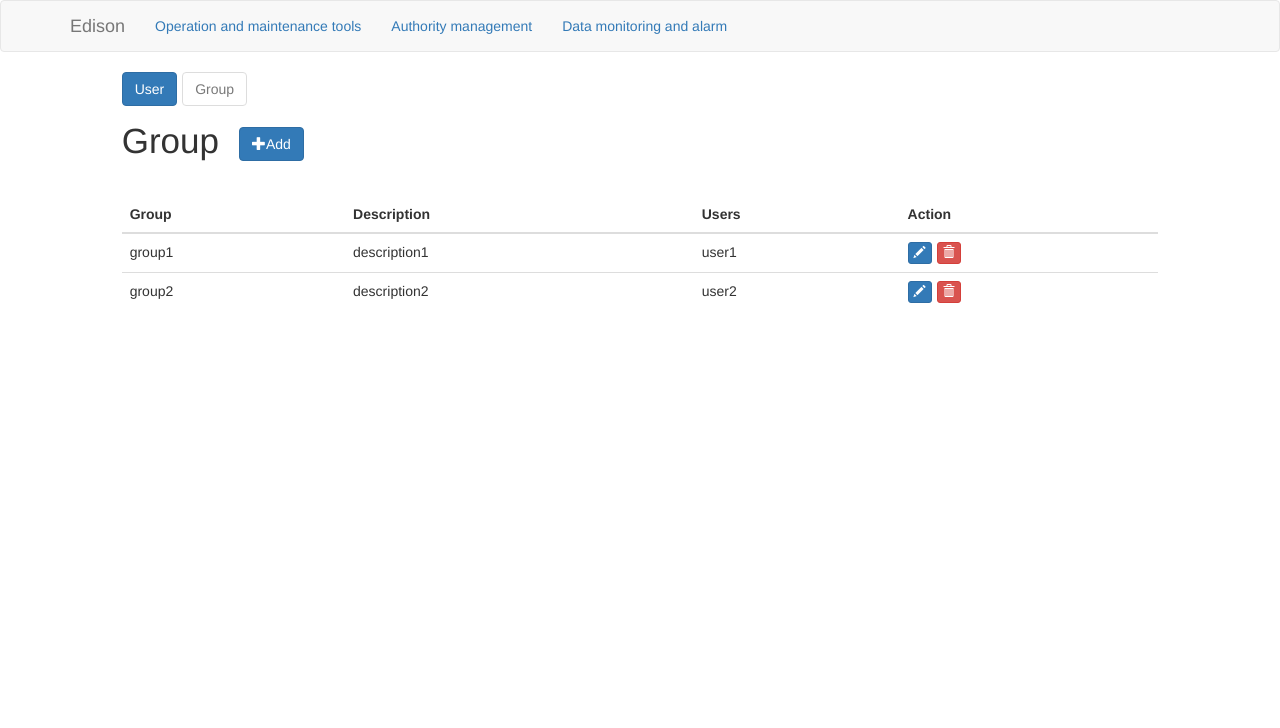
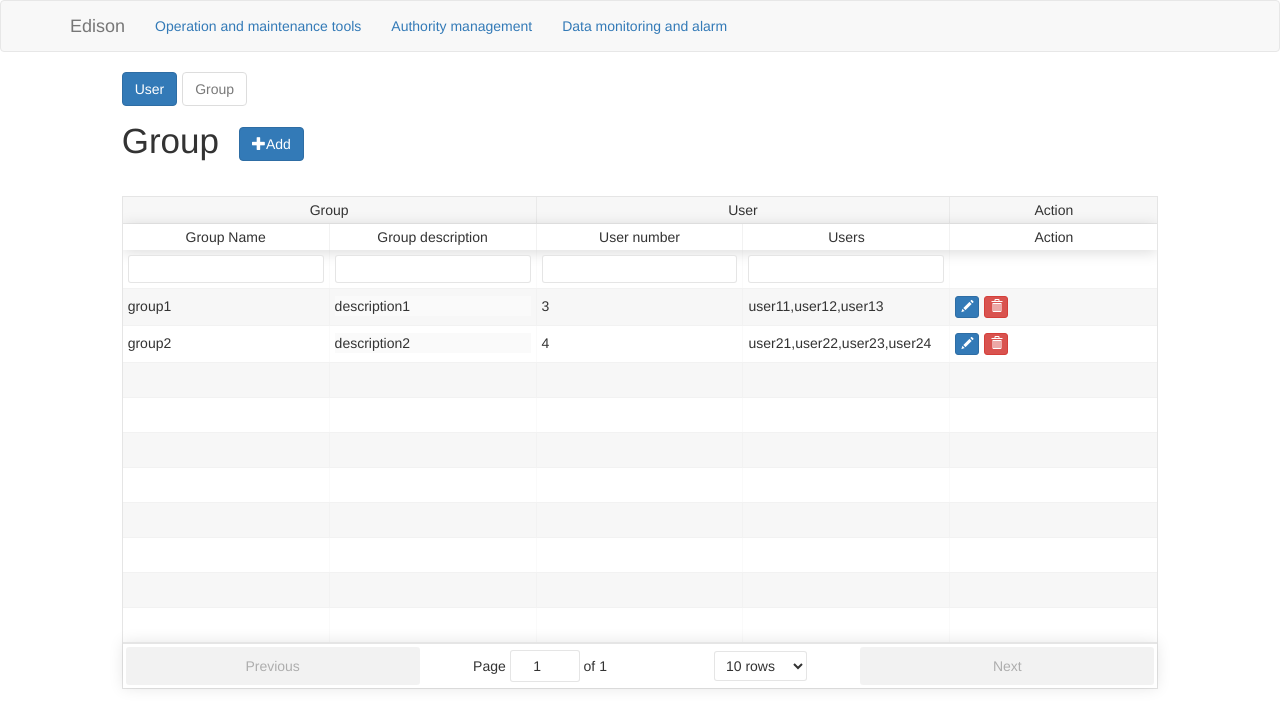
Before and after one commit to LoganJunjieSheng/Edison, a React (Create React App) app in the folder assets/: page /authority in a window 1280 px wide. Shown: the top 728 px of the page. Built offline with nearby package versions, Linux system fonts and the light colour scheme.

Commit message:
am rebuild

```diff
--- a/assets/package.json
+++ b/assets/package.json
@@ -8,7 +8,9 @@
     "echarts-for-react": "^2.0.3",
     "react": "^16.2.0",
     "react-dom": "^16.2.0",
-    "react-scripts": "1.0.17"
+    "react-scripts": "1.0.17",
+    "react-select": "^1.2.0",
+    "react-table": "^6.7.6"
   },
   "scripts": {
     "start": "react-scripts start",
--- a/assets/src/javascripts/authorityManagement.jsx
+++ b/assets/src/javascripts/authorityManagement.jsx
@@ -3,7 +3,8 @@ import { Button, ButtonToolbar, Col, Glyphicon, Modal, Table, Panel, ListGroup,
 import UserAndGroup from './components/userAndGroup'
 import GroupRow from './components/groupRow'
 import UserRow from './components/userRow'
-
+import Select from 'react-select';
+import 'react-select/dist/react-select.css';
 import '../stylesheets/index.css'
 import { stat } from 'fs';
 export default class Authority extends React.PureComponent {
@@ -14,22 +15,34 @@ export default class Authority extends React.PureComponent {
             userList: [],
             activeList: [],
             userOrGroup: 'group',
+            optionsUser: [
+                { label: 'user11', value: 'user11' },
+                { label: 'user12', value: 'user12' },
+                { label: 'user13', value: 'user13' },
+                { label: 'user21', value: 'user21' },
+                { label: 'user23', value: 'user22' },
+                { label: 'user23', value: 'user23' },
+                { label: 'user24', value: 'user24' },
+            ],
             modalDelete: {
                 show: false,
                 type: '',
                 value: '',
+                index: null,
             },
             modalEditGroup: {
                 show: false,
                 type: '',
                 value: '',
                 data: [],
-                userInput: '',
+                index: null,
             },
             modalAddGroup: {
+                buttonControl: 'true',
+                groupNameControl: 'error',
                 show: false,
                 groupName: '',
-                userInput: '',
+                description: '',
                 data: [],
             },
         }
@@ -40,13 +53,15 @@ export default class Authority extends React.PureComponent {
                 type: 'group',
                 group: 'group1',
                 description: 'description1',
-                users: 'user1',
+                userNumber: 3,
+                userList: ['user11', 'user12', 'user13']
             },
             {
                 type: 'group',
                 group: 'group2',
                 description: 'description2',
-                users: 'user2',
+                userNumber: 4,
+                userList: ['user21', 'user22', 'user23', 'user24']
             },
         ];
         const user = [
@@ -108,77 +123,64 @@ export default class Authority extends React.PureComponent {
             modalAddGroup: modalAddGroup,
         })
     }
-    deleteRow = (type, value) => {
+
+
+    descriptionOnchange = (data, cellInfo) => {
+        let activeList = this.state.activeList.slice(0);
+        activeList[cellInfo.index][cellInfo.column.id] = data;
+        this.setState({ activeList });
+    }
+    //group delete group
+    modalDeleteGroup = (cellInfo) => {
         // console.log(type + '_' + value)
         let modalDelete = Object.assign({}, this.state.modalDelete);
         modalDelete.show = true;
-        modalDelete.type = type;
-        modalDelete.value = value;
-
+        modalDelete.type = 'group';
+        modalDelete.value = cellInfo.original.group;
+        modalDelete.index = cellInfo.index;
         this.setState({
-            modalDelete: modalDelete
+            modalDelete
         })
     }
-    delete = () => {
+    deleteGroupOver = () => {
         let modalDelete = Object.assign({}, this.state.modalDelete);
+        let activeList = this.state.activeList.slice(0);
+        activeList.splice(modalDelete.index, 1);
         modalDelete.show = false;
         console.log(modalDelete)
         this.setState({
-            modalDelete: modalDelete
+            modalDelete: modalDelete,
+            activeList: activeList,
         })
     }
     //group add user
-    modalEditGroup = (type, value) => {
+    modalEditGroup = (cellInfo) => {
         // console.log(type + '_' + value + ' editRow')
         let modalEditGroup = Object.assign({}, this.state.modalEditGroup);
         modalEditGroup.show = true;
-        modalEditGroup.type = type;
-        modalEditGroup.value = value;
-        modalEditGroup.data = ['user11', 'user22', 'user33'];
+        modalEditGroup.type = 'group';
+        modalEditGroup.value = cellInfo.original.group;
+        modalEditGroup.data = cellInfo.original.userList.split(',');
+        modalEditGroup.index = cellInfo.index;
         this.setState({
             modalEditGroup
         })
     }
-    handleGroupInputUser = (e) => {
+    editGroupOnchange = (e) => {
         let modalEditGroup = Object.assign({}, this.state.modalEditGroup);
-        modalEditGroup.userInput = e.target.value;
-        this.setState({ modalEditGroup: modalEditGroup })
+        const temp = e.map((item) => item.value)
+        modalEditGroup.data = temp;
+        this.setState({ modalEditGroup })
     }
-    groupAddUser = () => {
-        let repeat = 0;
-        if (this.state.modalEditGroup.userInput) {
-            let modalEditGroup = Object.assign({}, this.state.modalEditGroup);
-            modalEditGroup.data.map((item, index) => {
-                if ((item === this.state.modalEditGroup.userInput)) {
-                    repeat = 1;
-                }
-            })
-            if (!repeat) {
-                modalEditGroup.data.unshift(modalEditGroup.userInput);
-                modalEditGroup.userInput = '';
-                this.setState({
-                    modalEditGroup: modalEditGroup
-                })
-            }
-        }
-
-    }
-    groupDeleteUser = (username) => {
+    editGroupOver = () => {
         let modalEditGroup = Object.assign({}, this.state.modalEditGroup);
-        modalEditGroup.data.map((item, index) => {
-            if (item === username) {
-                modalEditGroup.data.splice(index, 1);
-            }
-        })
-        this.setState({
-            modalEditGroup: modalEditGroup
-        })
-    }
-    editGroup = () => {
-        let modalEditGroup = Object.assign({}, this.state.modalEditGroup);
+        let activeList = this.state.activeList.slice(0);
+        const group = modalEditGroup.value;
+        activeList[modalEditGroup.index].userList = modalEditGroup.data;
         modalEditGroup.show = false;
         this.setState({
-            modalEditGroup: modalEditGroup
+            modalEditGroup: modalEditGroup,
+            activeList: activeList,
         })
     }
     //group add group
@@ -189,55 +191,60 @@ export default class Authority extends React.PureComponent {
             modalAddGroup
         })
     }
-    grouplistAddGroupName = (e) => {
+    addGroupOnchangeGroupname = (e) => {
         let modalAddGroup = Object.assign({}, this.state.modalAddGroup);
+        let activeList = this.state.activeList;
+
         modalAddGroup.groupName = e.target.value;
+        for (let i = 0; i < activeList.length; i++) {
+            console.log(activeList[i])
+            if (activeList[i].group !== e.target.value && e.target.value !== '') {
+                modalAddGroup.groupNameControl = 'success';
+                modalAddGroup.buttonControl = false;
+            } else {
+                modalAddGroup.groupNameControl = 'error';
+                modalAddGroup.buttonControl = true;
+                break;
+            }
+        }
         this.setState({ modalAddGroup })
     }
-    grouplistAddUserName = (e) => {
+    addGroupOnchangeDescription = (e) => {
         let modalAddGroup = Object.assign({}, this.state.modalAddGroup);
-        modalAddGroup.userInput = e.target.value;
+        modalAddGroup.description = e.target.value;
         this.setState({ modalAddGroup })
     }
-    grouplistAddUser = () => {
-        let repeat = 0;
-        if (this.state.modalAddGroup.userInput) {
-            let modalAddGroup = Object.assign({}, this.state.modalAddGroup);
-            modalAddGroup.data.map((item, index) => {
-                if ((item === this.state.modalAddGroup.userInput)) {
-                    repeat = 1;
-                }
-            })
-            if (!repeat) {
-                modalAddGroup.data.unshift(modalAddGroup.userInput);
-                modalAddGroup.userInput = '';
-                this.setState({
-                    modalAddGroup
-                })
-            }
+    addGroupOnchangeUser = (e) => {
+        let modalAddGroup = Object.assign({}, this.state.modalAddGroup);
+        const temp = e.map((item) => item.value)
+        modalAddGroup.data = temp;
+        this.setState({ modalAddGroup })
+    }
+    addGroupOver = () => {
+        let modalAddGroup = Object.assign({}, this.state.modalAddGroup);
+        let activeList = this.state.activeList.slice(0);
+        const temp = {
+            type: 'group',
+            group: modalAddGroup.groupName,
+            description: modalAddGroup.description,
+            userNumber: modalAddGroup.data.length,
+            userList: modalAddGroup.data,
         }
-    }
-    grouplistDeleteUser = (username) => {
-        let modalAddGroup = Object.assign({}, this.state.modalAddGroup);
-        modalAddGroup.data.map((item, index) => {
-            if (item === username) {
-                modalAddGroup.data.splice(index, 1);
-            }
-        })
-        this.setState({ modalAddGroup })
-
-    }
-    grouplistAdd=()=>{
-        let modalAddGroup = Object.assign({}, this.state.modalAddGroup);
-        modalAddGroup.show = false;
+        activeList.unshift(temp);
+        modalAddGroup = {
+            show: false,
+            groupName: '',
+            description: '',
+            data: [],
+        }
         this.setState({
-            modalAddGroup
+            modalAddGroup: modalAddGroup,
+            activeList: activeList,
         })
     }
 
 
     render() {
-        console.log(this.state)
         let renderModalDelete = () => {
             return (
                 <Modal
@@ -252,7 +259,7 @@ export default class Authority extends React.PureComponent {
                     </Modal.Body>
                     <Modal.Footer>
                         <Button onClick={this.close}>Cannel</Button>
-                        <Button bsStyle="primary" onClick={this.delete}>Delete</Button>
+                        <Button bsStyle="primary" onClick={this.deleteGroupOver}>Delete</Button>
                     </Modal.Footer>
                 </Modal>
             )
@@ -267,32 +274,22 @@ export default class Authority extends React.PureComponent {
                         <Modal.Title>Edit the <span className='strong'>{this.state.modalEditGroup.value}</span>({this.state.modalEditGroup.type}) </Modal.Title>
                     </Modal.Header>
                     <Modal.Body>
-                        <Panel header="User List">
-                            <FormGroup>
-                                <InputGroup>
-                                    <InputGroup.Button>
-                                        <Button onClick={this.groupAddUser} bsStyle='primary'><Glyphicon glyph="plus" />Add</Button>
-                                    </InputGroup.Button>
-                                    <FormControl type="text" placeholder='user name' value={this.state.modalEditGroup.userInput}
-                                        onChange={(e) => this.handleGroupInputUser(e)} />
-                                </InputGroup>
+                        <Panel header="Users">
+                            <FormGroup validationState={this.state.modalAddGroup.groupNameControl}>
+                                    <Select
+                                        name="form-field-name"
+                                        multi
+                                        onChange={(e) => this.editGroupOnchange(e)}
+                                        value={this.state.modalEditGroup.data}
+                                        options={this.state.optionsUser}
+                                    />
                             </FormGroup>
-                            <ListGroup fill >
-                                {this.state.modalEditGroup.data.map((item, index) => {
-                                    return (
-                                        <ListGroupItem key={item}>
-                                            <span className='btn-mr20'>{item}</span>
-                                            <Button bsStyle="danger" bsSize="xsmall"
-                                                onClick={() => this.groupDeleteUser(item)}><Glyphicon glyph="trash" /></Button>
-                                        </ListGroupItem>
-                                    )
-                                })}
-                            </ListGroup>
                         </Panel>
+
                     </Modal.Body>
                     <Modal.Footer>
                         <Button onClick={this.close}>Cannel</Button>
-                        <Button bsStyle="primary" onClick={this.editGroup}>Edit</Button>
+                        <Button bsStyle="primary" onClick={this.editGroupOver}>Edit</Button>
                     </Modal.Footer>
                 </Modal>
             )
@@ -308,39 +305,40 @@ export default class Authority extends React.PureComponent {
                     </Modal.Header>
                     <Modal.Body>
                         <Panel header="Group">
-                            <FormGroup>
+                            <FormGroup validationState={this.state.modalAddGroup.groupNameControl}>
                                 <InputGroup>
                                     <InputGroup.Addon>Group name</InputGroup.Addon>
                                     <FormControl type="text" placeholder='group name' value={this.state.modalAddGroup.groupName}
-                                        onChange={(e) => this.grouplistAddGroupName(e)} />
+                                        onChange={(e) => this.addGroupOnchangeGroupname(e)} />
                                 </InputGroup>
                             </FormGroup>
                             <FormGroup>
                                 <InputGroup>
-                                    <InputGroup.Button>
-                                        <Button onClick={this.grouplistAddUser} bsStyle="primary"><Glyphicon glyph="plus" />Add</Button>
-                                    </InputGroup.Button>
-                                    <FormControl type="text" placeholder='user name' value={this.state.modalAddGroup.userInput}
-                                        onChange={this.grouplistAddUserName} />
+                                    <InputGroup.Addon>Description</InputGroup.Addon>
+                                    <FormControl type="text" placeholder='description' value={this.state.modalAddGroup.description}
+                                        onChange={(e) => this.addGroupOnchangeDescription(e)} />
                                 </InputGroup>
                             </FormGroup>
+                            <FormGroup>
+                                <InputGroup>
+                                    <InputGroup.Addon>Users</InputGroup.Addon>
+                                    <Select
+                                        name="form-field-name"
+                                        multi
+                                        onChange={(e) => this.addGroupOnchangeUser(e)}
+                                        value={this.state.modalAddGroup.data}
+                                        options={this.state.optionsUser}
+                                    />
+                                </InputGroup>
 
-                            <ListGroup fill >
-                                {this.state.modalAddGroup.data.map((item, index) => {
-                                    return (
-                                        <ListGroupItem key={item}>
-                                            <span className='btn-mr20'>{item}</span>
-                                            <Button bsStyle="danger" bsSize="xsmall"
-                                                onClick={() => this.grouplistDeleteUser(item)}><Glyphicon glyph="trash" /></Button>
-                                        </ListGroupItem>
-                                    )
-                                })}
-                            </ListGroup>
+                            </FormGroup>
+
+
                         </Panel>
                     </Modal.Body>
                     <Modal.Footer>
                         <Button onClick={this.close}>Cannel</Button>
-                        <Button bsStyle="primary" onClick={this.grouplistAdd}>Add</Button>
+                        <Button bsStyle="primary" onClick={this.addGroupOver} disabled={this.state.modalAddGroup.buttonControl}>Add</Button>
                     </Modal.Footer>
                 </Modal>
             )
@@ -355,11 +353,11 @@ export default class Authority extends React.PureComponent {
                         userOrGroup={this.state.userOrGroup}
                         data={this.state.activeList}
 
+                        descriptionOnchange={this.descriptionOnchange}
                         modalEditGroup={this.modalEditGroup}
-                        deleteRow={this.deleteRow}
+                        modalDeleteGroup={this.modalDeleteGroup}
                         modalAddGroup={this.modalAddGroup}
                     />
-
                 </Col>
 
                 <Col xsHidden smHidden md={1}></Col>
--- a/assets/src/javascripts/components/userAndGroup.jsx
+++ b/assets/src/javascripts/components/userAndGroup.jsx
@@ -1,38 +1,123 @@
 import React from 'react';
 import { ButtonToolbar, Button, Glyphicon } from 'react-bootstrap';
-import CommonTable from './commonTable'
-
+import ReactTable from "react-table";
+import "react-table/react-table.css";
 import '../../stylesheets/index.css'
 export default class UserAndGroup extends React.PureComponent {
     constructor(props) {
         super(props);
         this.state = {
-
+            // data: [
+            //     {
+            //         group: 'group1',
+            //         description: 'description1',
+            //         userNumber: 3,
+            //         userList: ['user1', 'user2', 'user3', 'user4'].toString(),
+            //     },
+            //     {
+            //         group: 'group2',
+            //         description: 'description1',
+            //         userNumber: 3,
+            //         userList: ['user1', 'user2', 'user3'].toString(),
+            //     },
+            // ]
         }
     }
-
+    renderEditable = (cellInfo) => {
+        return (
+            <div
+                style={{ backgroundColor: "#fafafa" }}
+                contentEditable
+                suppressContentEditableWarning
+                onBlur={e => {
+                    const data = [...this.props.data];
+                    data[cellInfo.index][cellInfo.column.id] = e.target.innerHTML;
+                    this.props.descriptionOnchange(e.target.innerHTML, cellInfo);
+                }}
+                dangerouslySetInnerHTML={{
+                    __html: this.props.data[cellInfo.index][cellInfo.column.id]
+                }}
+            />
+        );
+    }
+    renderAction = (cellInfo) => {
+        return (
+            <ButtonToolbar>
+                <Button bsSize="xsmall" bsStyle="primary" onClick={e => { this.props.modalEditGroup(cellInfo) }}><Glyphicon glyph="pencil" /></Button>
+                <Button bsSize="xsmall" bsStyle="danger" onClick={e => { this.props.modalDeleteGroup(cellInfo) }}><Glyphicon glyph="trash" /></Button>
+            </ButtonToolbar>
+        )
+    }
     render() {
         const userOrGroup = this.props.userOrGroup;
-        const data = this.props.data;
-        const thead = userOrGroup === 'group' ? ['Group', 'Description', 'Users', 'Action'] : ['User', 'Description', 'Groups', 'Action'];
-        const renderCommonTable = () => {
+        const renderTable = () => {
             if (this.props.userOrGroup === 'group') {
+                const data = this.props.data.map((item) => {
+                    let temp = Object.assign({}, item);
+                    temp.userList = item.userList.toString();
+                    return temp;
+                });
                 return (
-                    <CommonTable
-                        thead={thead}
-                        data={this.props.data}
-                        modalEditGroup={this.props.modalEditGroup}
-                        deleteRow={this.props.deleteRow}
+                    <ReactTable
+                        data={data}
+                        columns={[
+                            {
+                                Header: "Group",
+                                columns: [
+                                    {
+                                        Header: "Group Name",
+                                        accessor: "group",
+                                        filterable:true,
+                                    },
+                                    {
+                                        Header: "Group description",
+                                        accessor: "description",
+                                        Cell: this.renderEditable,
+                                        filterable:true,
+                                    }
+                                ]
+                            },
+                            {
+                                Header: "User",
+                                columns: [
+                                    {
+                                        Header: "User number",
+                                        accessor: "userNumber",
+                                        filterable:true,
+                                    },
+                                    {
+                                        Header: "Users",
+                                        accessor: "userList",
+                                        filterable:true,
+                                    }
+                                ]
+                            },
+                            {
+                                Header: "Action",
+                                columns: [
+                                    {
+                                        Header: "Action",
+                                        Cell: this.renderAction,
+
+                                    },
+                                ]
+                            },
+
+                        ]}
+                        defaultPageSize={10}
+                        className="-striped -highlight"
+
                     />
                 );
             } else {
-                return (
-                    <CommonTable
-                        thead={thead}
-                        data={this.props.data}
-
-                    />
-                );
+                // return (
+                //     <CommonTable
+                //         thead={thead}
+                //         data={this.props.data}
+                //         modalEditGroup={this.props.modalEditGroup}
+                //         deleteRow={this.props.deleteRow}
+                //     />
+                // );
             }
 
         }
@@ -43,7 +128,7 @@ export default class UserAndGroup extends React.PureComponent {
                     <span className="btn-mr20">{this.props.userOrGroup === 'user' ? 'User' : 'Group'}</span>
                     <Button bsStyle="primary" onClick={this.props.userOrGroup === 'user' ? this.props.userAddUser : this.props.modalAddGroup} ><Glyphicon glyph="plus" />Add</Button>
                 </div>
-                {renderCommonTable()}
+                {renderTable()}
             </div>
         )
     }
```
